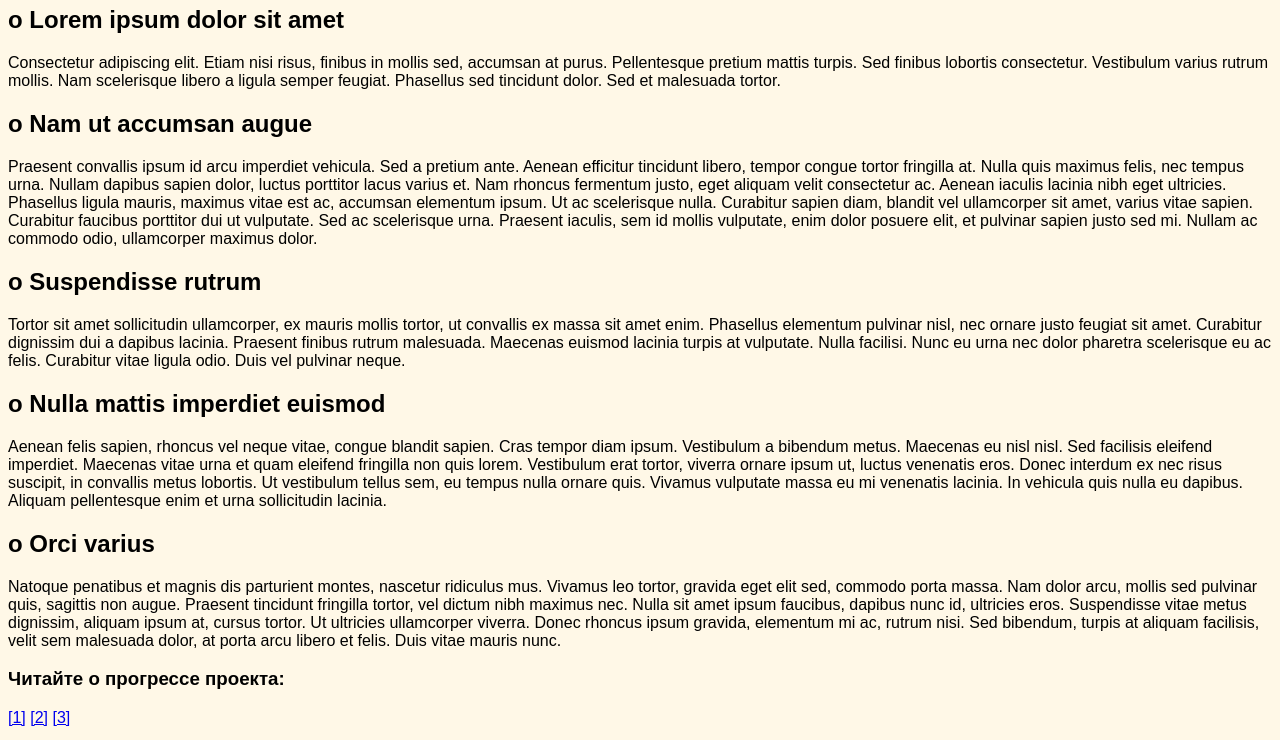
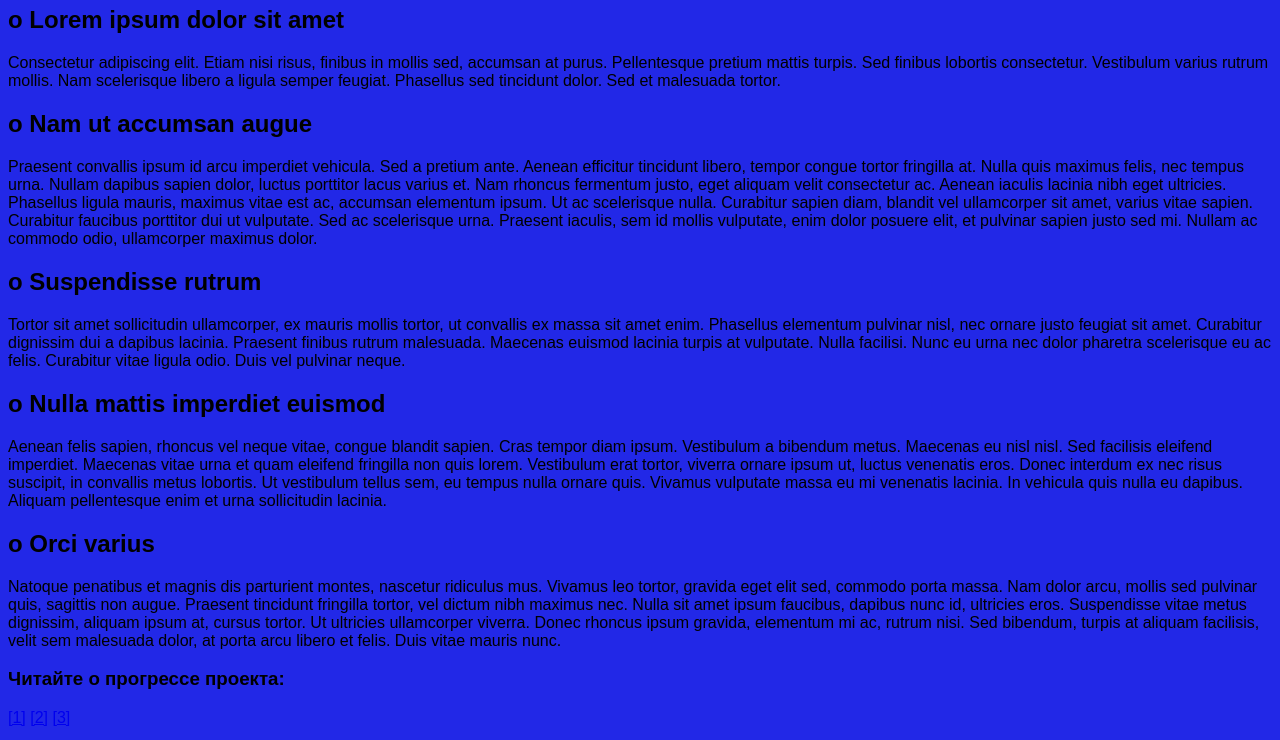
Before and after one commit to NoUlti/ProjectPage, a plain HTML site: page index.html in a window 1280 px wide. Shown: the part 60-800 px from the top of the page. Drawn offline with Linux system fonts and the light colour scheme.

Commit message:
Update style.css

```diff
--- a/style.css
+++ b/style.css
@@ -1,4 +1,4 @@
 html {
-  background-color: #FFF8E7;
+  background-color: #2228E7;
   font-family: 	Arial, Verdana, Helvetica;
 }
```
